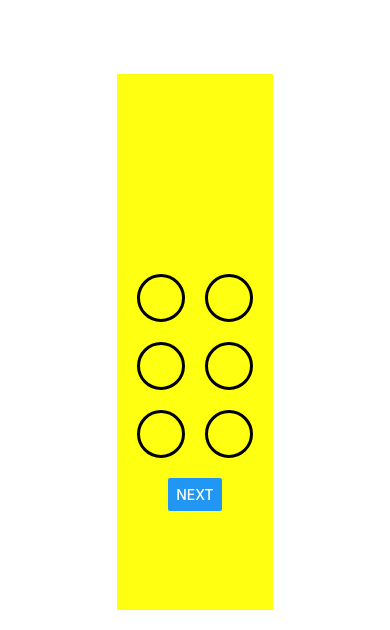
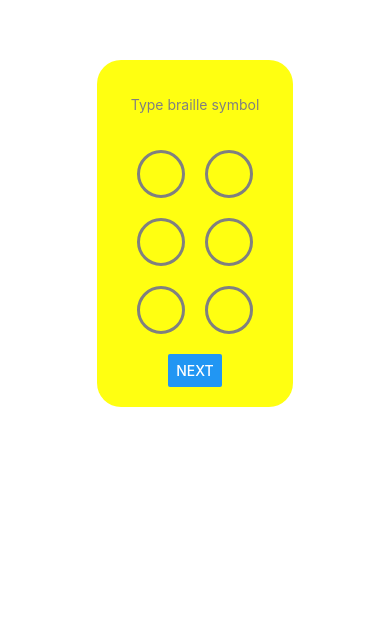
Before and after one commit to EvgeniyShelest/BrailleDecoder, a React Native app: screen / in a window 390 px wide. Shown: the part 214-844 px from the top of the page. Built offline with nearby package versions, Linux system fonts and the light colour scheme.

Commit message:
CleanUp. Improve styling.

```diff
--- a/App.js
+++ b/App.js
@@ -5,19 +5,18 @@ import { convert_from } from './utils/braille-conversion.js';
 
 export default function App() {
   const [array, setArray] = useState([]);
-  const [currentIndex, setCurrentIndex] = useState(0);
   const grabInput = (symbol) => {
     setArray(previousState => [...previousState, symbol]);
   }
 
   return (
     <View style={styles.container}>
-      <View style={{ flex: 1, justifyContent: "flex-end" }}>
+      <View style={{ minHeight: 50 }}>
         <Text style={{ fontSize: 50, color: "grey" }}>
-          {array.map(e => { return convert_from(e.join('')); })}
+          {array.map(e => { return convert_from(e); })}
         </Text>
       </View>
-      <BrailleInput onReady={grabInput} value={array[currentIndex]} />
+      <BrailleInput onReady={grabInput} />
     </View>
   );
 }
--- a/components/BrailleInput.jsx
+++ b/components/BrailleInput.jsx
@@ -13,15 +13,24 @@ export default function BrailleInput(props) {
     props.onReady(value);
     setValue(EMPTY_VALUE);
   }
+  const isEmptyOrInvalid = (v) => {
+    return v.join() === EMPTY_VALUE.join() || !convert_from(v)
+  }
 
   return (
     <View style={styles.container}>
-      <Text style={{ marginBottom: 20, alignItems: 'center' }}>
-        <Text style={{ fontSize: 50, color: "grey" }}>{convert_from(value.join(""))}</Text>
+      <Text style={{ lineHeight: 50, color: "grey" }}>
+        {
+           isEmptyOrInvalid(value) ?
+            "Type braille symbol"
+            :
+            <Text style={{ fontSize: 50 }}>{convert_from(value)}</Text>
+        }
       </Text>
-      <View  style={styles.row}>
+      <View style={styles.row}>
         {[...value.keys()].map((index) => (
           <TouchableOpacity
+              key={index}
               onPress={() => toggleRadio(index)}
             >
             <RadioButton selected={value[index]} />
@@ -35,10 +44,12 @@ export default function BrailleInput(props) {
 
 const styles = StyleSheet.create({
   container: {
-    flex: 2,
     backgroundColor: '#ff1',
     alignItems: 'center',
     justifyContent: 'center',
+    margin: 20,
+    padding: 20,
+    borderRadius: 24,
   },
   row: {
     flexDirection: "row",
--- a/components/UI/RadioButton.jsx
+++ b/components/UI/RadioButton.jsx
@@ -8,7 +8,7 @@ export default function RadioButton(props) {
         margin: 10,
         borderRadius: 24,
         borderWidth: 3,
-        borderColor: '#000',
+        borderColor: 'grey',
         alignItems: 'center',
         justifyContent: 'center',
       }, props.style]}>
@@ -18,7 +18,7 @@ export default function RadioButton(props) {
               height: 24,
               width: 24,
               borderRadius: 12,
-              backgroundColor: '#000',
+              backgroundColor: 'grey',
             }}/>
             : null
         }
--- a/utils/braille-conversion.js
+++ b/utils/braille-conversion.js
@@ -29,5 +29,5 @@ const ALPHABET = {
 }
 
 export function convert_from(braille_sym) {
-  return ALPHABET[braille_sym];
+  return ALPHABET[braille_sym.join("")];
 }
```
